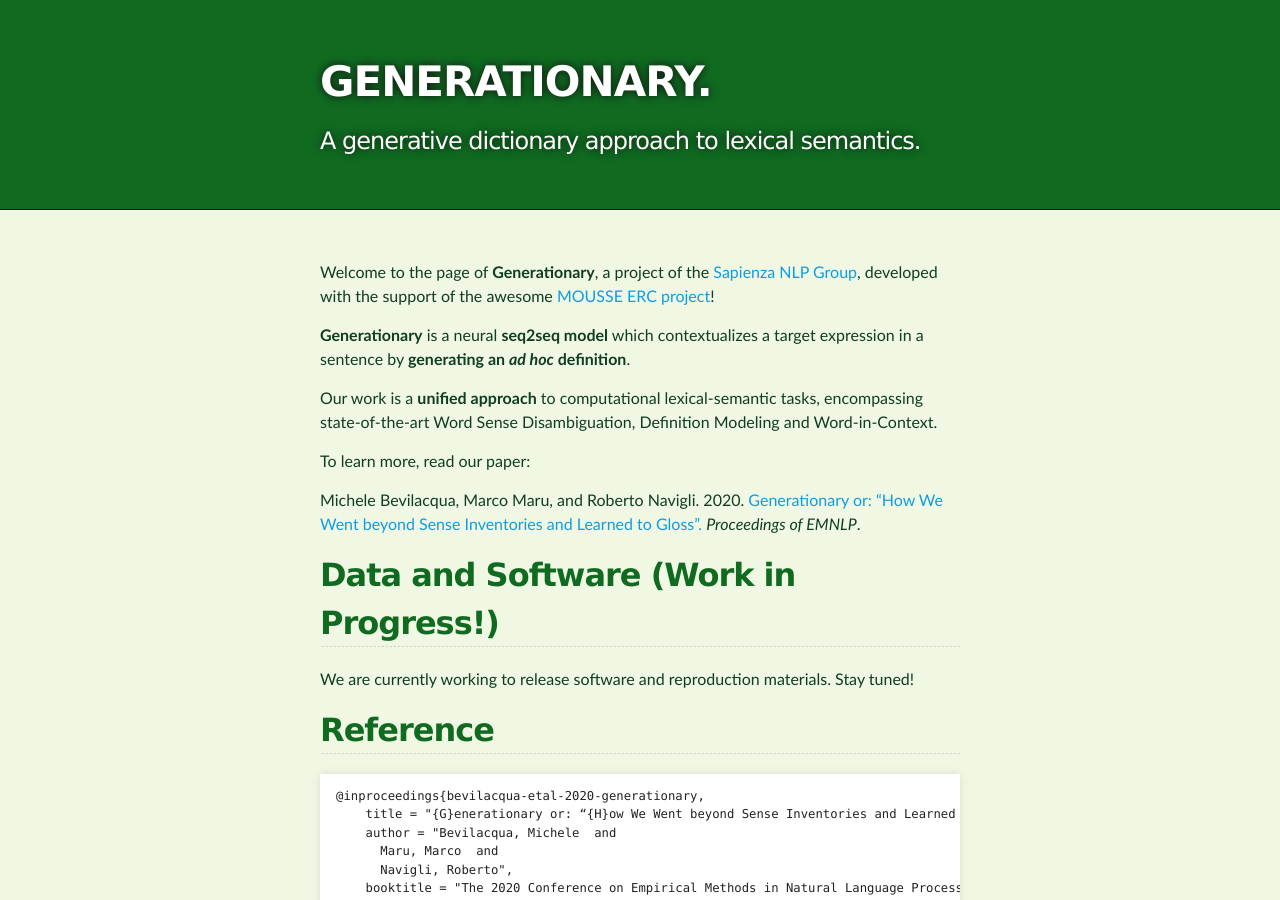
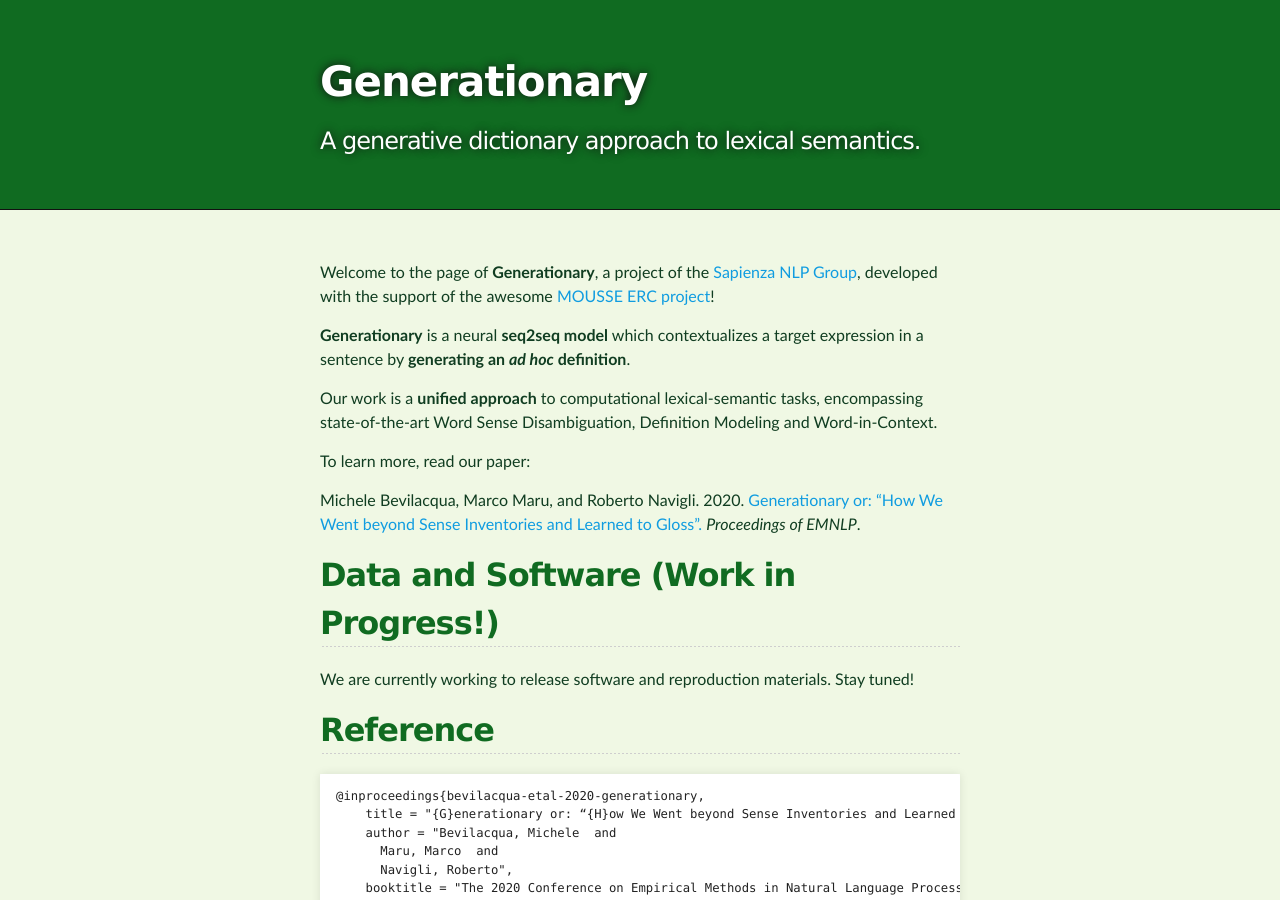
Before and after one commit to mbevila/generationary_web, a Jekyll site: the page built from index.md, in a window 1280 px wide and 900 px high. Built offline with Jekyll 4.4.1, drawn with Linux system fonts in a browser that asks for light colours.

```diff
--- a/_config.yml
+++ b/_config.yml
@@ -1,4 +1,4 @@
-title: GENERATIONARY.
+title: Generationary
 description: A generative dictionary approach to lexical semantics.
 show_downloads: false
 google_analytics:
```
